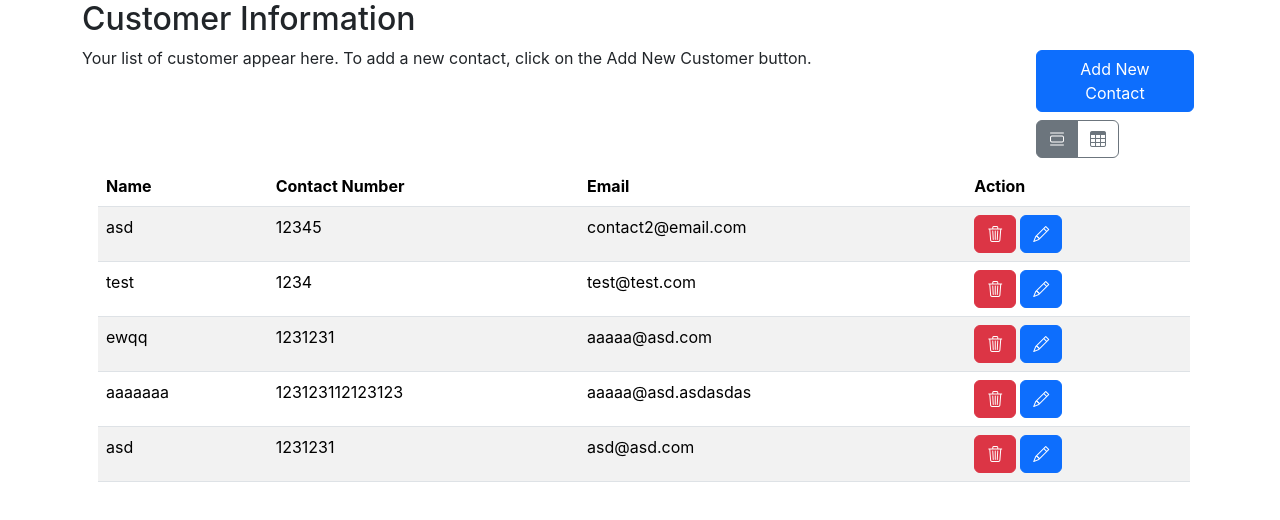
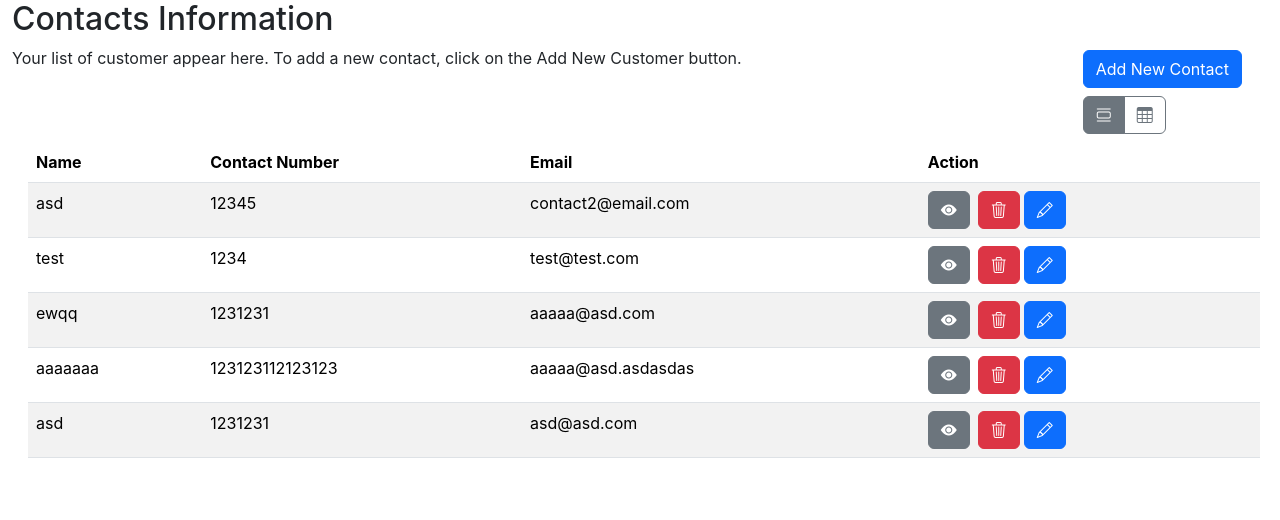
Before and after one commit to dsaldariega/contact-management-list, a React (Create React App) app: page / in a window 1280 px wide. Shown: the top 520 px of the page. Built offline with nearby package versions, Linux system fonts and the light colour scheme; data requests are answered from the project's data file.

Commit message:
added view page customer information

```diff
--- a/src/App.js
+++ b/src/App.js
@@ -1,5 +1,6 @@
 import { BrowserRouter as Router, Route, Routes } from "react-router-dom";
 import ContactListContainer from "./containers/ContactListContainer";
+import { CustomerInformation } from "./components/CustomerInformation";
 
 function App() {
   return (
@@ -8,6 +9,7 @@ function App() {
         <Route path="/" element={<ContactListContainer />} />
         {/* <Route path="/add" element={<ContactModalForm />} /> */}
         {/* <Route path="/edit/:id" element={<ContactFormContainer />} /> */}
+        <Route path="/contact/:id" element={<CustomerInformation />} />
         {/* Additional routes if needed */}
       </Routes>
     </Router>
--- a/src/components/ContactCard.jsx
+++ b/src/components/ContactCard.jsx
@@ -1,19 +1,31 @@
 import React from "react";
 
-const ContactCard = ({ contact, onDelete, handleEdit }) => {
+const ContactCard = ({ contact, onDelete, handleEdit, handleView }) => {
   return (
-    <div className="card" style={{ margin: "2px" }}>
+    <div
+      className="card"
+      style={{ margin: "2px" }}
+      onClick={() => handleView(contact.id)}
+    >
       <div className="card-body">
         <h5 className="card-title">{contact.name}</h5>
         <p className="card-text">Email: {contact.email}</p>
         <p className="card-text">Contact Number: {contact.contact_number}</p>
       </div>
       <div className="card-footer">
-        <button className="btn btn-danger" onClick={() => onDelete(contact.id)}>
+        <button
+          className="btn btn-secondary"
+          onClick={() => handleView(contact.id)}
+        >
+          <i className="bi bi-eye-fill"></i>
+        </button>
+        <button
+          className="btn btn-danger ms-2"
+          onClick={() => onDelete(contact.id)}
+        >
           <i className="bi bi-trash3"></i>
         </button>
         <button
-          type="button"
           className="btn btn-primary ms-2"
           onClick={() => {
             handleEdit(contact.id);
--- a/src/components/ContactList.jsx
+++ b/src/components/ContactList.jsx
@@ -8,6 +8,7 @@ const ContactList = ({
   handleEdit,
   isTableView,
   setContact,
+  handleView,
 }) => {
   return (
     <div className="container-fluid" style={{ margin: "4px" }}>
@@ -18,6 +19,7 @@ const ContactList = ({
               contacts={contacts}
               onDelete={onDelete}
               handleEdit={handleEdit}
+              handleView={handleView}
             />
           </div>
         </div>
@@ -30,6 +32,7 @@ const ContactList = ({
                 contact={contact}
                 onDelete={onDelete}
                 handleEdit={handleEdit}
+                handleView={handleView}
               />
             </div>
           ))}
--- a/src/components/ContactTable.jsx
+++ b/src/components/ContactTable.jsx
@@ -1,6 +1,6 @@
 import React from "react";
 
-const ContactTable = ({ contacts, onDelete, handleEdit }) => {
+const ContactTable = ({ contacts, onDelete, handleEdit, handleView }) => {
   return (
     <div className="table-responsive">
       <table className="table table-striped">
@@ -20,14 +20,20 @@ const ContactTable = ({ contacts, onDelete, handleEdit }) => {
               <td>{contact.email}</td>
               <td>
                 <button
-                  className="btn btn-danger"
+                  className="btn btn-secondary"
+                  onClick={() => handleView(contact.id)}
+                >
+                  <i className="bi bi-eye-fill"></i>
+                </button>
+                <button
+                  className="btn btn-danger ms-2"
                   onClick={() => onDelete(contact.id)}
                 >
                   <i className="bi bi-trash3"></i>
                 </button>
                 <button
                   className="btn btn-primary ms-1"
-                  onClick={(e) => {
+                  onClick={() => {
                     handleEdit(contact.id);
                   }}
                 >
--- /dev/null
+++ b/src/components/CustomerInformation.jsx
@@ -0,0 +1,46 @@
+import React, { useEffect, useState } from "react";
+import { getContactById } from "../api/contactApi";
+import { Link, useParams } from "react-router-dom";
+import "bootstrap-icons/font/bootstrap-icons.css";
+
+export const CustomerInformation = () => {
+  const [contact, setContact] = useState({
+    name: "",
+    email: "",
+    contact_number: "",
+  });
+  const { id } = useParams();
+  useEffect(() => {
+    if (id) {
+      // Fetch contact details if editing an existing contact
+      getContactById(id)
+        .then((data) => setContact(data))
+        .catch((error) => console.error("Error fetching contact: ", error));
+    }
+  }, [id]);
+  const { name, email, contact_number } = contact;
+  return (
+    <div className="container">
+      <div className="row align-items-center">
+        <div className="col-sm-4 d-flex align-items-center">
+          <Link to="/" className="text-decoration-none">
+            <i className="bi bi-arrow-left" style={{ fontSize: "1.4rem" }} />
+          </Link>
+          <span className="ms-2">Customer Information</span>
+        </div>
+        <div className="col-sm-8"></div>
+      </div>
+
+      <div className="row">
+        <div className="col-sm-4">Name</div>
+        <div className="col-sm-4">Email Address</div>
+        <div className="col-sm-4">Contact Number</div>
+      </div>
+      <div className="row">
+        <div className="col-sm-4">{name}</div>
+        <div className="col-sm-4">{email}</div>
+        <div className="col-sm-4">{contact_number}</div>
+      </div>
+    </div>
+  );
+};
--- a/src/containers/ContactListContainer.jsx
+++ b/src/containers/ContactListContainer.jsx
@@ -10,6 +10,7 @@ import {
 import ContactFormContainer from "./ContactFormContainer";
 import Swal from "sweetalert2";
 import "bootstrap-icons/font/bootstrap-icons.css";
+import { useNavigate } from "react-router-dom";
 
 const ContactListContainer = () => {
   const [contacts, setContacts] = useState([]);
@@ -21,6 +22,7 @@ const ContactListContainer = () => {
     contact_number: "",
   });
   const [isModalOpen, setIsModalOpen] = useState(false);
+  const navigate = useNavigate();
 
   useEffect(() => {
     // Fetch contacts from the API when the component mounts
@@ -104,11 +106,15 @@ const ContactListContainer = () => {
     setIsTableView((prevIsTableView) => !prevIsTableView);
   };
 
+  const handleView = (id) => {
+    navigate(`/contact/${id}`);
+  };
+
   return (
-    <div className="container">
+    <div className="container-fluid">
       <div className="row">
         <div className="col-sm-12">
-          <h2>Customer Information</h2>
+          <h2>Contacts Information</h2>
         </div>
       </div>
       <div className="row">
@@ -178,6 +184,7 @@ const ContactListContainer = () => {
         </div>
       )}
       <ContactList
+        handleView={handleView}
         contacts={contacts}
         onDelete={handleDelete}
         handleEdit={handleEdit}
```
